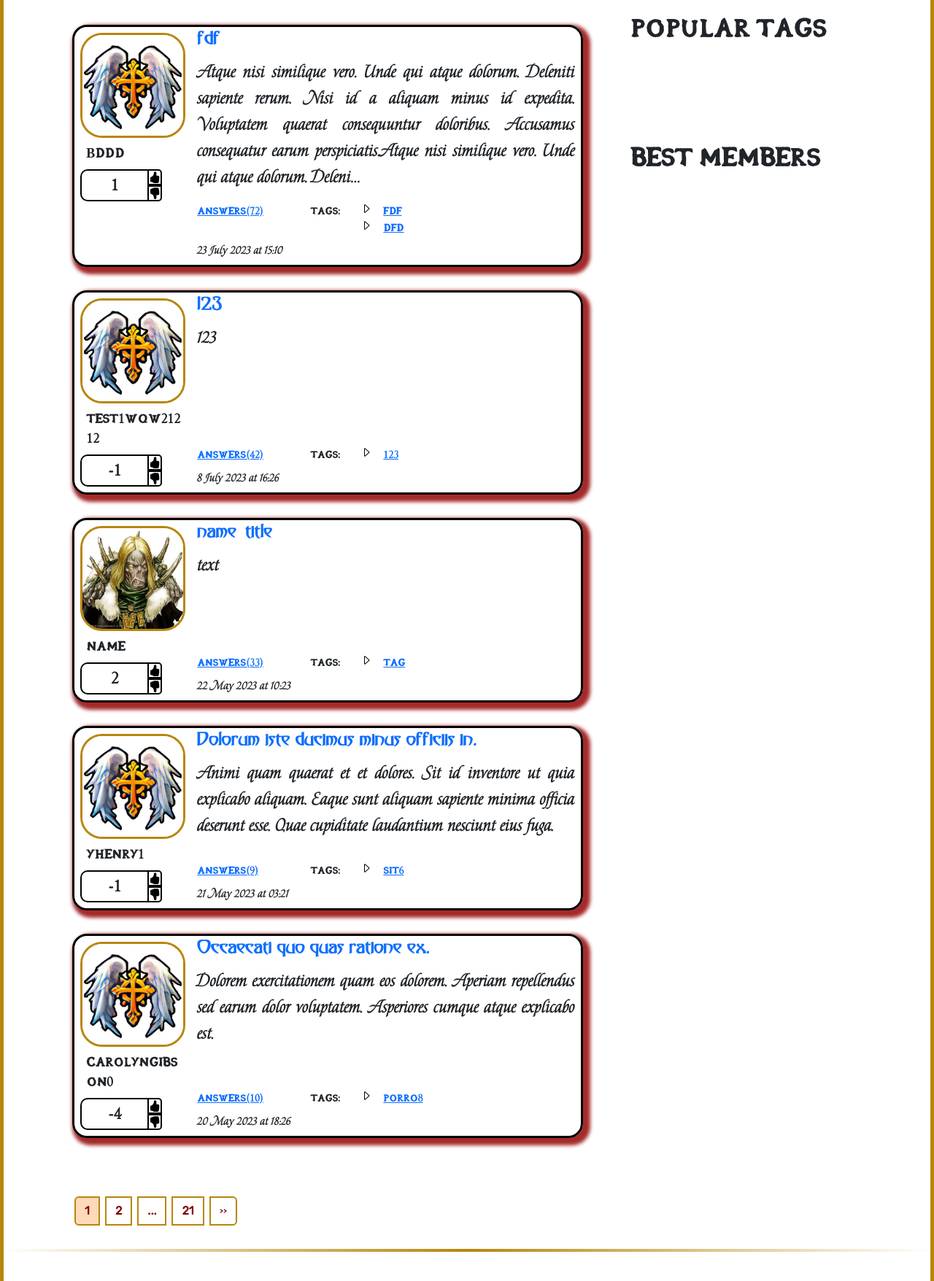
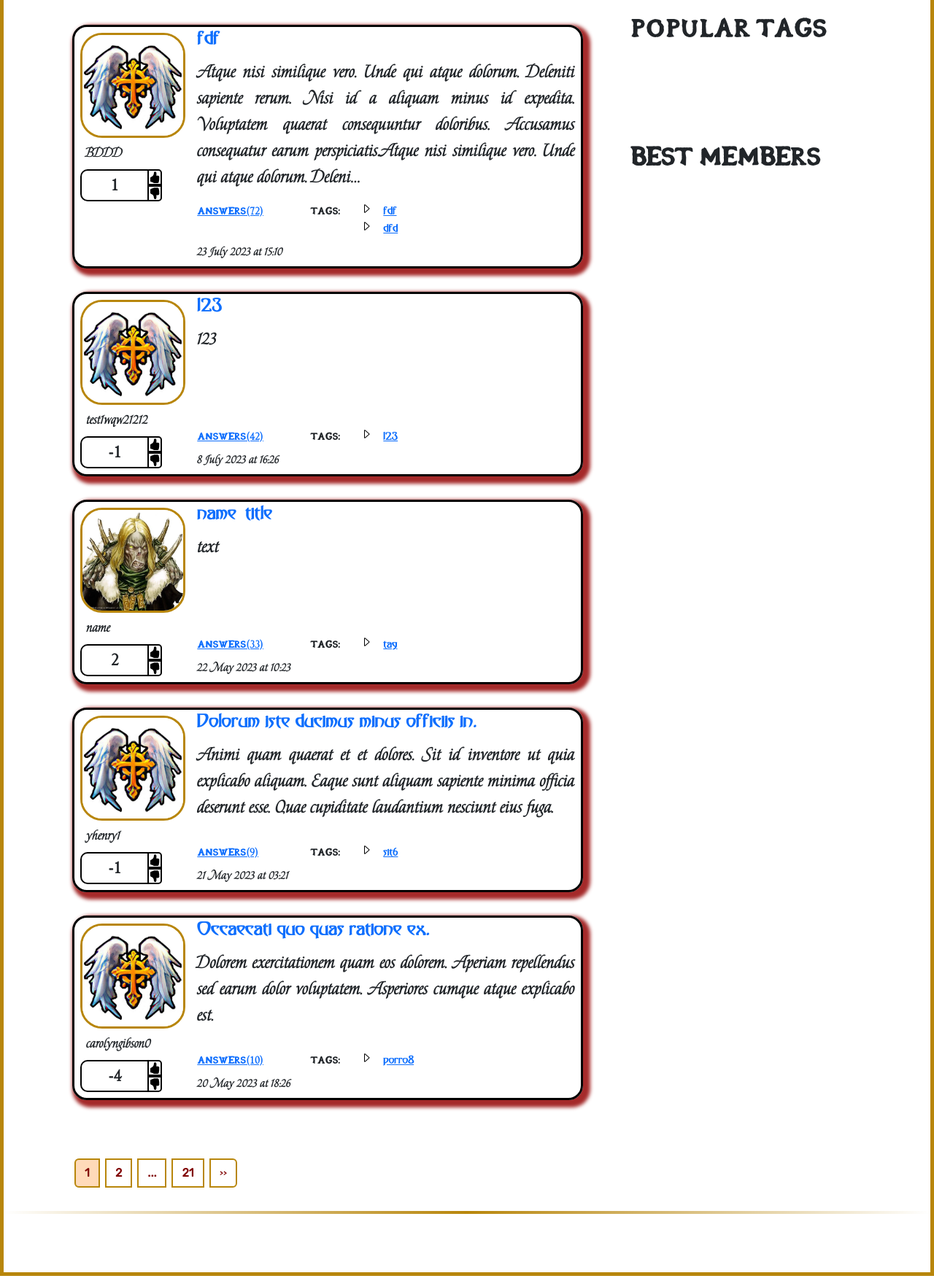
Before and after one commit to wolpy01/DC_project, a Django app: page / in a window 1280 px wide; the page is wider, and only the part inside the window is pictured. Shown: the part 168-1924 px from the top of that part at 73% size. Run offline with Django 4.2, Linux system fonts and the light colour scheme; data comes from the database, SQL or seed files in the repository; parts of the project's set-up code (start-up, migrations or seed data) failed here and were passed over; some libraries are stand-ins or nearby versions.

Commit message:
Change fonts

```diff
--- a/ForumFiles/static/css/askforum_style.css
+++ b/ForumFiles/static/css/askforum_style.css
@@ -442,7 +442,7 @@ a.index_user-question {
 
 .index_tags-links>ul>li>a {
     font-size: 18px;
-    font-family: Oblivion;
+    font-family: gismondaCYR;
     padding-left: 0.5rem;
     display: block;
 }
@@ -461,10 +461,11 @@ a.index_user-question {
 }
 
 .user_nickname {
-    font-size: 20px;
+    font-size: 24px;
+    font-weight: bolder;
     margin: 8px 0 0 8px;
     overflow-wrap: anywhere;
-    font-family: Oblivion;
+
 }
 
 .likes-counter {
@@ -685,7 +686,7 @@ p.question_user-question {
 
 .question_tags-links>ul>li>a {
     font-size: 18px;
-    font-family: Oblivion;
+    font-family: gismondaCYR;
     padding-left: 0.5rem;
     display: block;
 }
@@ -1410,7 +1411,7 @@ signup_upload-avatar {
 }
 
 .popular-tags>ul>li>a {
-    font-family: Oblivion;
+    font-family: gismondaCYR;
     text-decoration: none;
 }
 
@@ -1429,7 +1430,7 @@ signup_upload-avatar {
 
 .best-members>ul>li {
     margin-bottom: 1rem;
-    font-family: Oblivion;
+    font-family: Rubik;
 }
 
 .pagination-main {
```
Also changed, not shown: ForumFiles/static/js/add_answer.js (line endings or trailing spaces).
